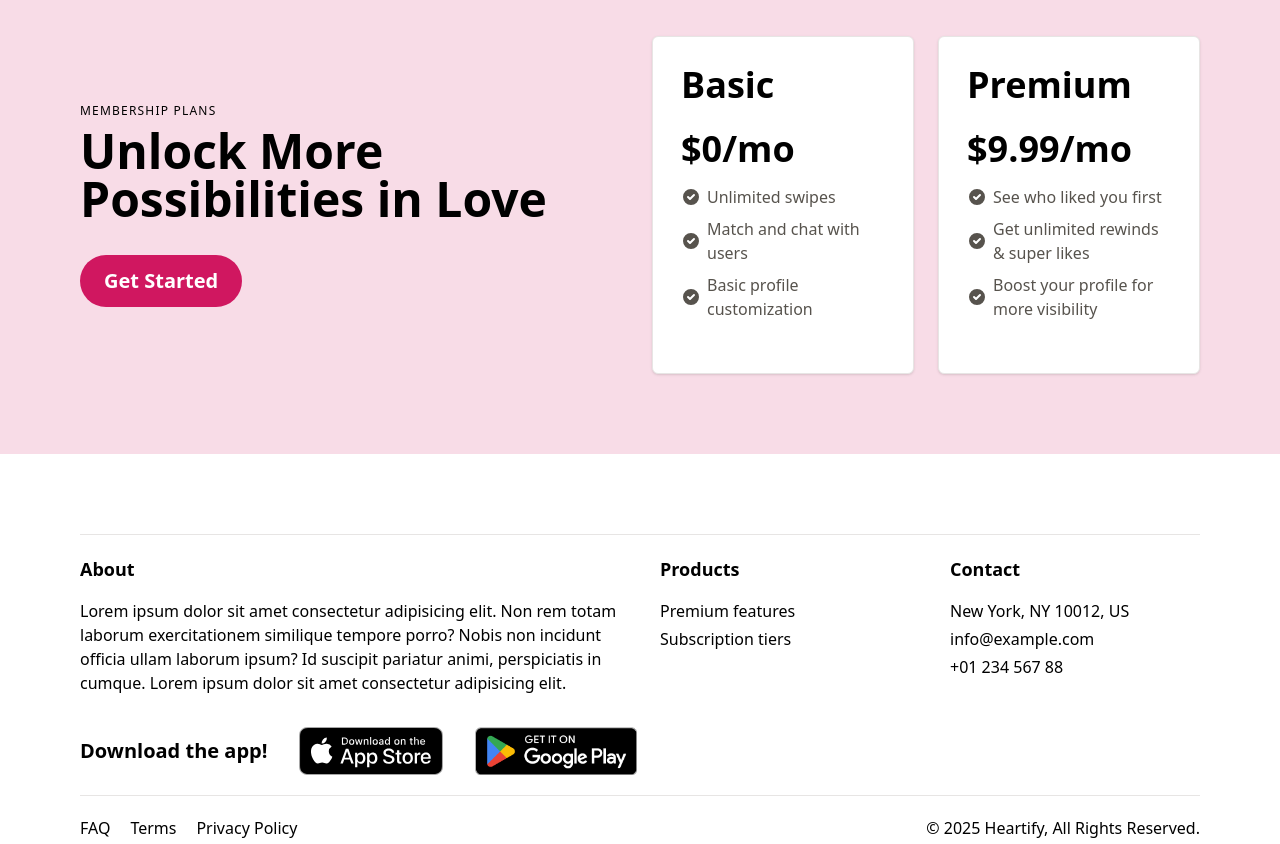
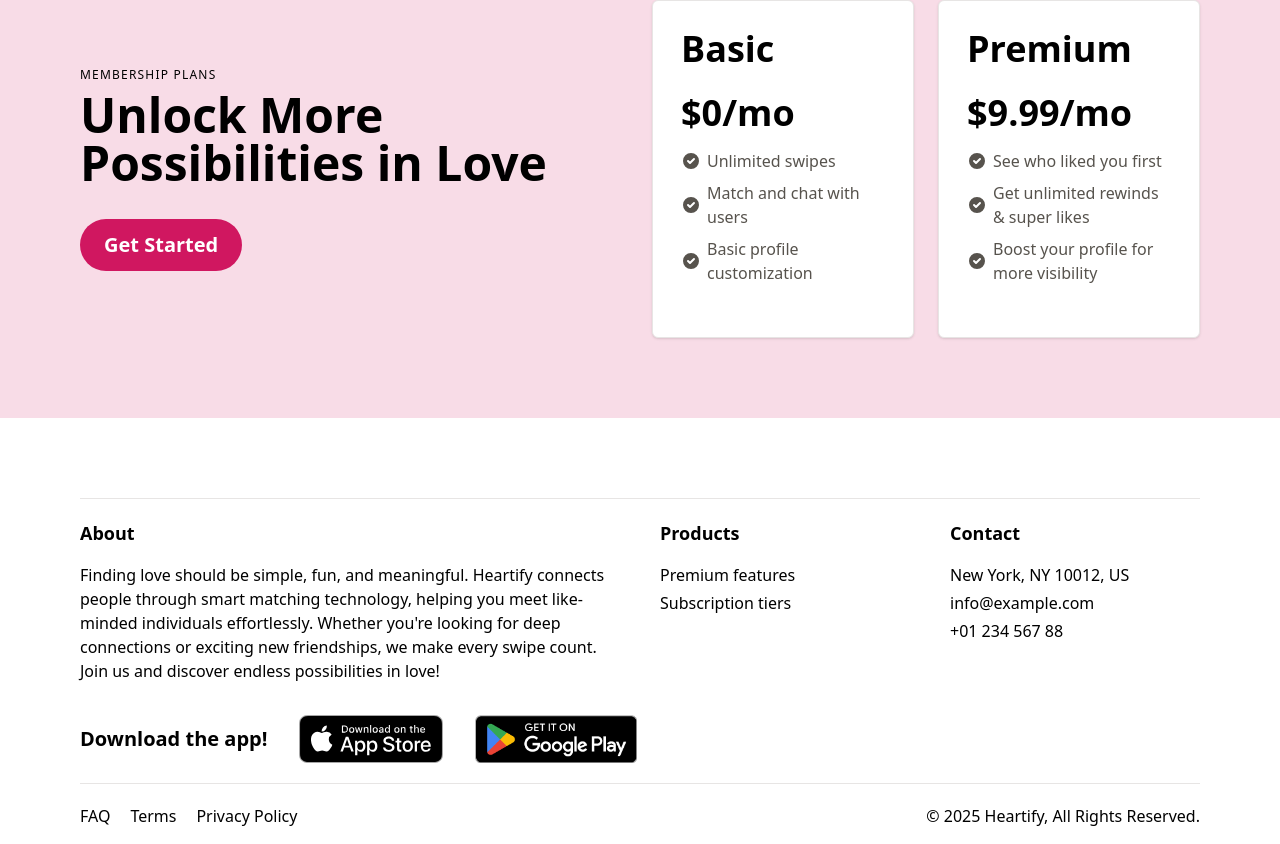
Before and after one commit to marsellius88/heartify-landing, a React (Vite) app: page / in a window 1280 px wide. Shown: the part 2470-3314 px from the top of the page. Built offline with nearby package versions, Linux system fonts and the light colour scheme.

Commit message:
added responsive styles

```diff
--- a/src/components/Features.jsx
+++ b/src/components/Features.jsx
@@ -14,7 +14,7 @@ export default function Features({ targetRef }) {
         <h2 className="text-5xl font-bold text-center">
           The Future of Dating Starts Here
         </h2>
-        <div className="grid grid-cols-4 mt-16 gap-6">
+        <div className="mt-16 gap-6 grid sm:grid-cols-2 md:grid-cols-4">
           <FeatureItem
             feature={{
               image: matchImage,
--- a/src/components/Footer.jsx
+++ b/src/components/Footer.jsx
@@ -16,11 +16,11 @@ export default function Footer() {
           <div className="col-span-2">
             <p className="text-lg font-bold pb-4">About</p>
             <p>
-              Lorem ipsum dolor sit amet consectetur adipisicing elit. Non rem
-              totam laborum exercitationem similique tempore porro? Nobis non
-              incidunt officia ullam laborum ipsum? Id suscipit pariatur animi,
-              perspiciatis in cumque. Lorem ipsum dolor sit amet consectetur
-              adipisicing elit.
+              Finding love should be simple, fun, and meaningful. Heartify
+              connects people through smart matching technology, helping you
+              meet like-minded individuals effortlessly. Whether you're looking
+              for deep connections or exciting new friendships, we make every
+              swipe count. Join us and discover endless possibilities in love!
             </p>
           </div>
           <div>
@@ -74,7 +74,7 @@ export default function Footer() {
           </a>
         </div>
       </div>
-      <div className="flex justify-between pt-5 pb-1">
+      <div className="flex flex-col lg:flex-row items-center lg:justify-between pt-5 pb-5 lg:pb-1">
         <ul className="flex space-x-5">
           <li>
             <a href="#" className="hover:text-[#d01760]">
@@ -92,7 +92,7 @@ export default function Footer() {
             </a>
           </li>
         </ul>
-        <p>© 2025 Heartify, All Rights Reserved.</p>
+        <p className="mt-2 lg:mt-0">© 2025 Heartify, All Rights Reserved.</p>
       </div>
     </footer>
   );
--- a/src/components/Membership.jsx
+++ b/src/components/Membership.jsx
@@ -24,15 +24,15 @@ const pricingItems = [
 export default function Membership() {
   return (
     <section className="px-20 py-20 bg-[#d01760]/15">
-      <div className="grid grid-cols-4 gap-6">
-        <div className="col-span-2 flex flex-col justify-center">
-          <span className="block mb-2 text-xs font-medium tracking-widest text-left uppercase">
+      <div className="gap-6 grid md:grid-cols-2 lg:grid-cols-4">
+        <div className="md:col-span-2 flex flex-col justify-center">
+          <span className="block mb-2 text-xs font-medium tracking-widest text-center lg:text-left uppercase">
             Membership Plans
           </span>
-          <h2 className="text-5xl font-bold text-left mb-8">
+          <h2 className="text-5xl font-bold text-center lg:text-left mb-8">
             Unlock More Possibilities in Love
           </h2>
-          <button className="self-start px-6 py-3 text-xl text-white font-bold bg-[#d01760] rounded-full hover:brightness-85 cursor-pointer">
+          <button className="self-center lg:self-start px-6 py-3 mb-5 lg:mb-0 text-xl text-white font-bold bg-[#d01760] rounded-full hover:brightness-85 cursor-pointer">
             Get Started
           </button>
         </div>
--- a/src/components/Stepper.jsx
+++ b/src/components/Stepper.jsx
@@ -13,7 +13,7 @@ const stepsItem = [
 
 export default function Stepper() {
   return (
-    <div className="grid gap-6 mt-16 lg:grid-cols-4">
+    <div className="grid gap-6 mt-16 md:grid-cols-2 lg:grid-cols-4">
       {stepsItem.map((item, index) => (
         <div
           key={`step-${index}`}
--- a/src/components/TestimonialItem.jsx
+++ b/src/components/TestimonialItem.jsx
@@ -4,12 +4,12 @@ import DividerWithIcon from "./DividerWithIcon";
 export default function TestimonialItem({ testimonial }) {
   return (
     <Card>
-      <div className="h-[18rem]">
+      {/* <div className="h-[18rem]"> */}
         <p className="text-lg font-bold text-stone-700">{testimonial.name}</p>
         {/* <hr class="my-2.5 h-[1px] border-t-0 bg-stone-200" /> */}
         <DividerWithIcon />
         <p className="text-stone-600">{testimonial.body}</p>
-      </div>
+      {/* </div> */}
     </Card>
   );
 }
--- a/src/components/Testimonials.jsx
+++ b/src/components/Testimonials.jsx
@@ -3,7 +3,7 @@ import TestimonialItem from "./TestimonialItem";
 export default function Testimonials() {
   return (
     <section className="px-20 py-20 bg-[#d01760]/15">
-      <div className="grid grid-cols-3 gap-6">
+      <div className="gap-6 grid lg:grid-cols-3">
         <TestimonialItem
           testimonial={{
             name: "Jessica & Mark",
```
